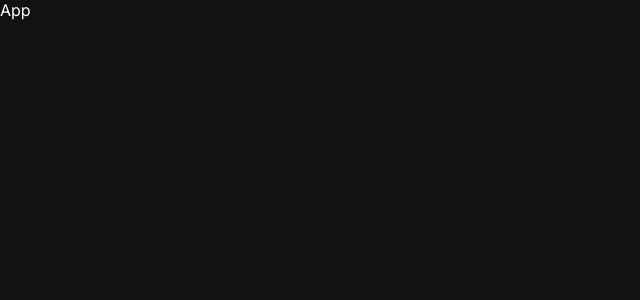
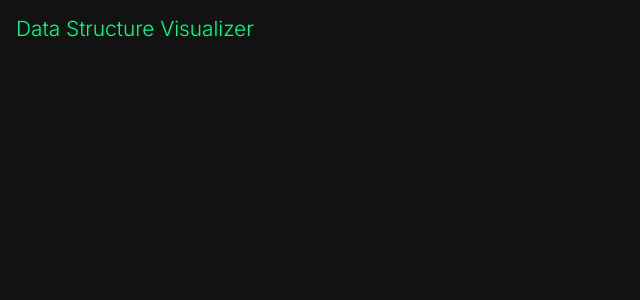
Before and after one commit to Brijsunil2/data-structure-visualizer, a React (Vite) app: page / in a window 1280 px wide. Shown: the top 300 px of the page, without its empty margins (0-640 px from the left). Built offline with nearby package versions, Linux system fonts and the light colour scheme.

Commit message:
add(Header): initial header

```diff
--- a/src/App.jsx
+++ b/src/App.jsx
@@ -1,6 +1,10 @@
+import Header from "./components/Header/Header"
+
 const App = () => {
   return (
-    <div>App</div>
+    <main className="app wrapper-width-md wrapper-width-xl">
+      <Header />
+    </main>
   )
 }
 
--- /dev/null
+++ b/src/components/Header/Header.jsx
@@ -0,0 +1,11 @@
+import "./Header.scss";
+
+const Header = () => {
+  return (
+    <header className="header">
+      <h1 className="title"><a href="/">Data Structure Visualizer</a></h1>
+    </header>
+  );
+};
+
+export default Header;
--- /dev/null
+++ b/src/components/Header/Header.scss
@@ -0,0 +1,8 @@
+header {
+  padding: 1rem;
+
+  .title {
+    font-size: 1.3rem;
+    font-weight: 300;
+  }
+}
```
